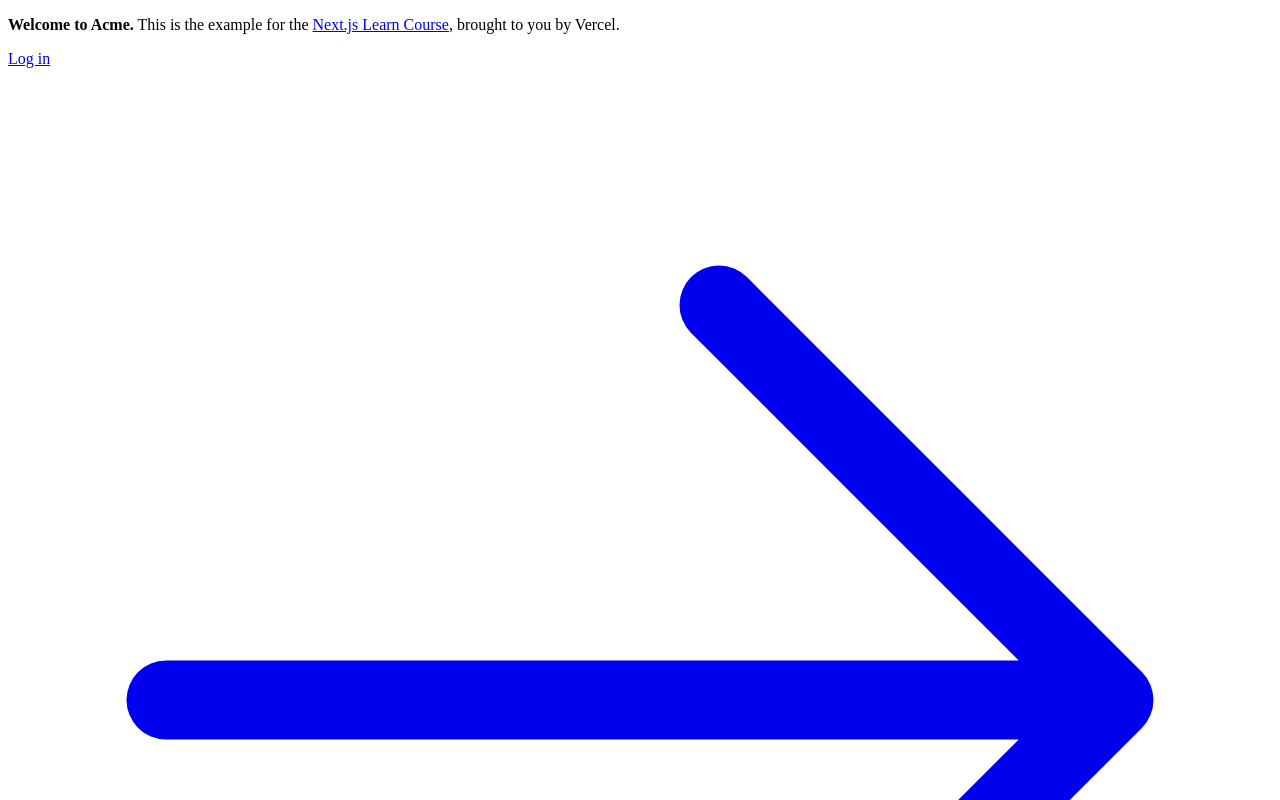
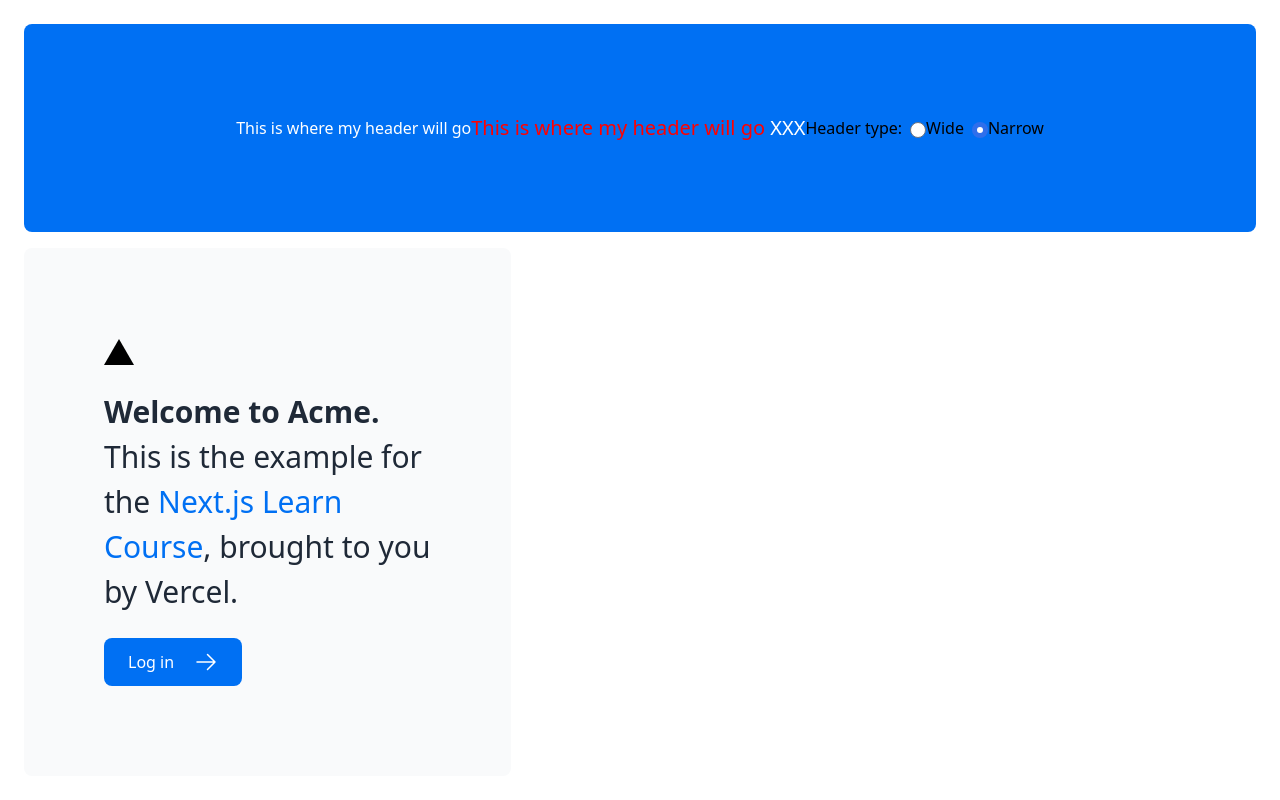
Before and after one commit to alexrah/tutorial-nextjs-dashboard, a Next.js app: page / in a window 1280 px wide. Shown: the top 800 px of the page. Built offline with nearby package versions, Linux system fonts and the light colour scheme.

Commit message:
CSS Styling

```diff
--- a/app/layout.tsx
+++ b/app/layout.tsx
@@ -1,3 +1,4 @@
+import "@/app/ui/global.css";
 export default function RootLayout({
   children,
 }: {
--- a/app/page.tsx
+++ b/app/page.tsx
@@ -1,15 +1,21 @@
 import AcmeLogo from '@/app/ui/acme-logo';
 import { ArrowRightIcon } from '@heroicons/react/24/outline';
 import Link from 'next/link';
+import {HeaderCLSX} from "./ui/HeaderCLSX";
 
 export default function Page() {
   return (
     <main className="flex min-h-screen flex-col p-6">
-      <div className="flex h-20 shrink-0 items-end rounded-lg bg-blue-500 p-4 md:h-52">
-        {/* <AcmeLogo /> */}
+      <div className="flex h-20 shrink-0 items-end rounded-lg bg-blue-500 p-4 md:h-52 justify-center items-center">
+        <h1 className='text-white'>This is where my header will go</h1>
+         {/*<AcmeLogo />*/}
+        <HeaderCLSX/>
       </div>
       <div className="mt-4 flex grow flex-col gap-4 md:flex-row">
         <div className="flex flex-col justify-center gap-6 rounded-lg bg-gray-50 px-6 py-10 md:w-2/5 md:px-20">
+          <div
+            className="relative w-0 h-0 border-l-[15px] border-r-[15px] border-b-[26px] border-l-transparent border-r-transparent border-b-black"
+          />
           <p className={`text-xl text-gray-800 md:text-3xl md:leading-normal`}>
             <strong>Welcome to Acme.</strong> This is the example for the{' '}
             <a href="https://nextjs.org/learn/" className="text-blue-500">
@@ -21,7 +27,7 @@ export default function Page() {
             href="/login"
             className="flex items-center gap-5 self-start rounded-lg bg-blue-500 px-6 py-3 text-sm font-medium text-white transition-colors hover:bg-blue-400 md:text-base"
           >
-            <span>Log in</span> <ArrowRightIcon className="w-5 md:w-6" />
+            <span>Log in</span> <ArrowRightIcon className="w-5 md:w-6"/>
           </Link>
         </div>
         <div className="flex items-center justify-center p-6 md:w-3/5 md:px-28 md:py-12">
```
Also changed, not shown: 1 other file (tests, documents, lock files or other folders).
